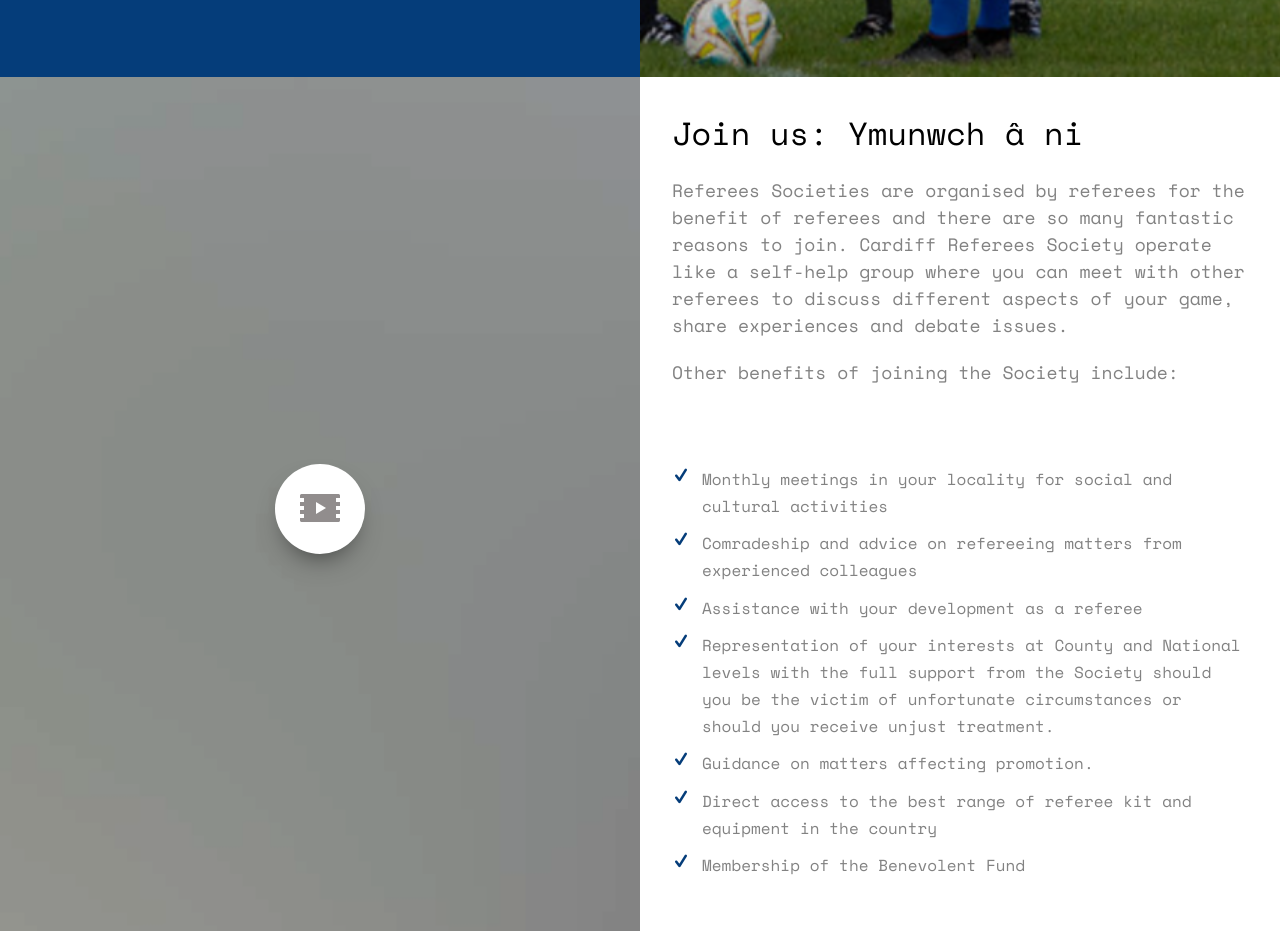
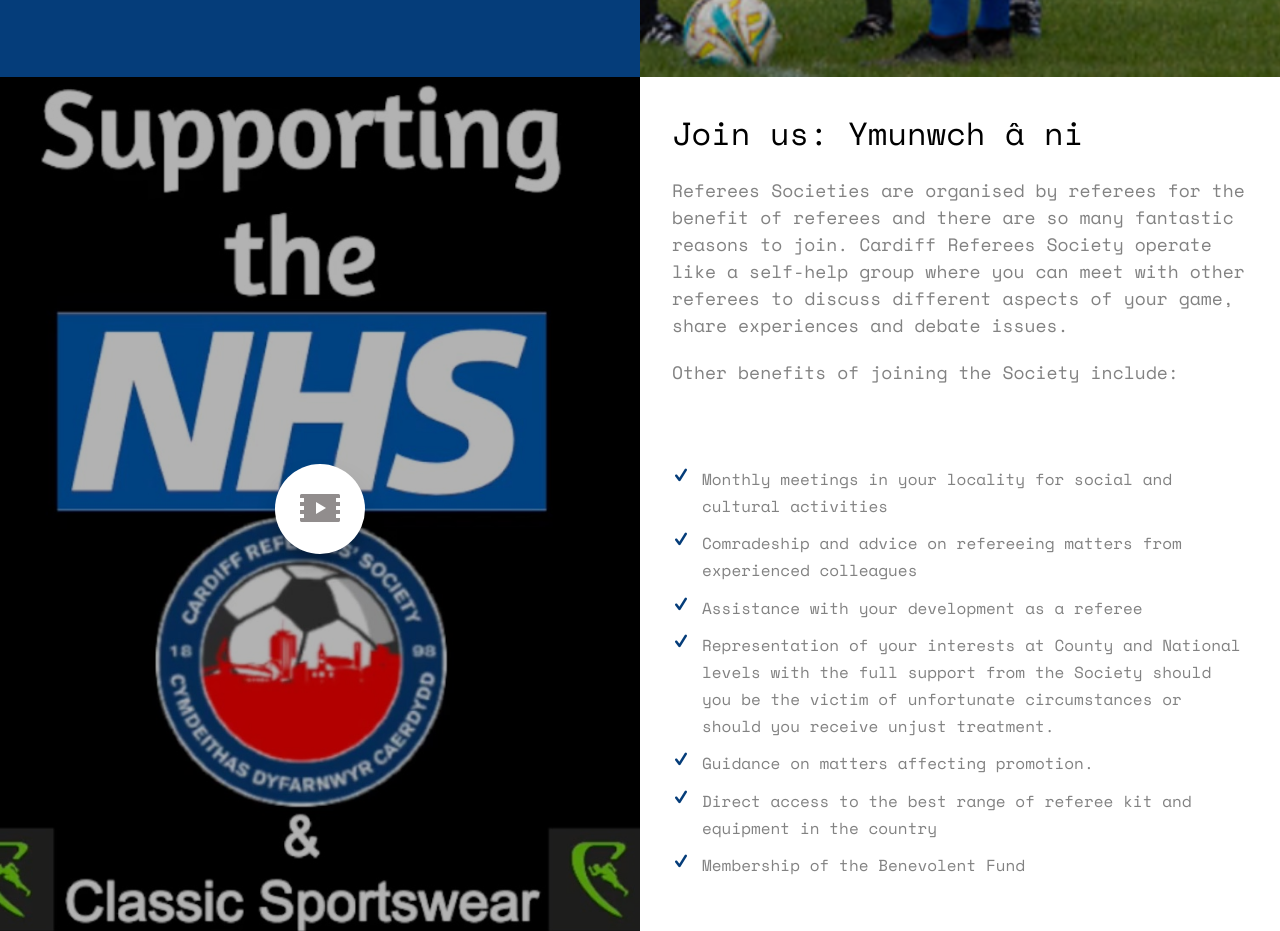
Before and after one commit to amsref/CardiffReferees, a plain HTML site: page index.html in a window 1280 px wide. Shown: the part 871-1802 px from the top of the page. Drawn offline with nearby package versions, Linux system fonts and the light colour scheme; files whose address does not match are found by name.

Commit message:
video link +image

```diff
--- a/index.html
+++ b/index.html
@@ -180,7 +180,7 @@
 	</aside>
 
 	<div id="fh5co-content">
-		<div class="video fh5co-video" style="background-image: url(images/video.jpg);">
+		<div class="video fh5co-video" style="background-image: url(images/diolch.jpg);">
 			<a href="https://vimeo.com/580913832" class="popup-vimeo"><i class="icon-video2"></i></a>
 			<div class="overlay"></div>
 		</div>
```
Also changed, not shown: images/diolch.jpg (added).
